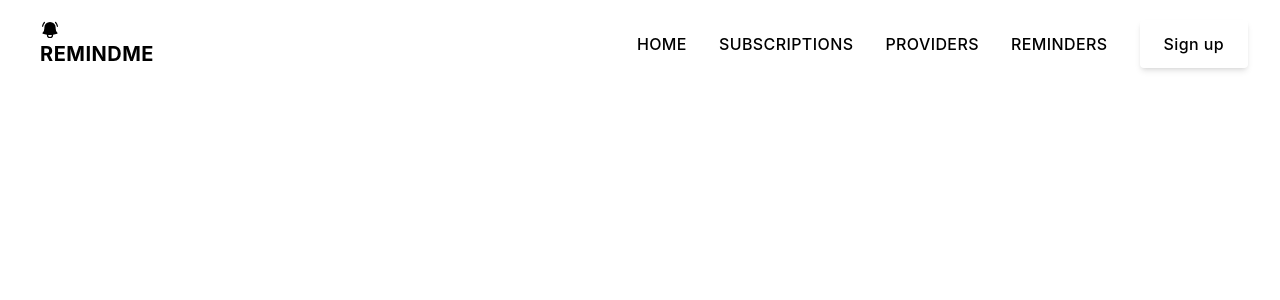
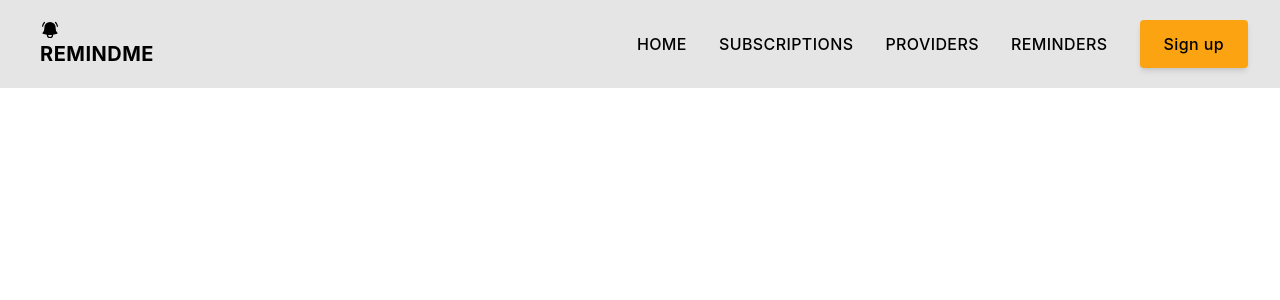
Before and after one commit to mnjoki21/phase-4-frontend, a React (Create React App) app: page / in a window 1280 px wide. Shown: the top 300 px of the page. Built offline with nearby package versions, Linux system fonts and the light colour scheme.

Commit message:
nav bar done

```diff
--- a/src/NavBar.js
+++ b/src/NavBar.js
@@ -7,7 +7,7 @@ function NavBar() {
 
     const [isMenuOpen, setIsMenuOpen] = useState(false);
   return (
-    <div class="px-4 py-5 mx-auto sm:max-w-xl md:max-w-full lg:max-w-screen-xl md:px-24 lg:px-8">
+    <div class="px-4 py-5 mx-auto sm:max-w-xl  bg-lightBlue md:max-w-full lg:max-w-screen-xl md:px-24 lg:px-8">
       <div class="relative flex items-center justify-between">
         <a
           href="/"
@@ -78,7 +78,7 @@ function NavBar() {
           <li>
             <a
               href="/"
-              class="inline-flex items-center justify-center h-12 px-6 font-medium tracking-wide text-white transition duration-200 rounded shadow-md bg-deep-purple-accent-400 hover:bg-deep-purple-accent-700 focus:shadow-outline focus:outline-none"
+              class=" bg-yellow inline-flex items-center justify-center h-12 px-6 font-medium tracking-wide text-white transition duration-200 rounded shadow-md bg-deep-purple-accent-400 hover:bg-deep-purple-accent-700 focus:shadow-outline focus:outline-none"
               aria-label="Sign up"
               title="Sign up"
             >
@@ -109,9 +109,9 @@ function NavBar() {
             </svg>
           </button>
           {isMenuOpen && (
-            <div class="absolute top-0 left-0 w-full">
-              <div class="p-5 bg-white border rounded shadow-sm">
-                <div class="flex items-center justify-between mb-4">
+            <div class="absolute top-0 left-0 w-full ">
+              <div class="p-5 bg-white border  rounded shadow-sm">
+                <div class="flex items-center  justify-between mb-4">
                   <div>
                     <a
                       href="/"
@@ -134,8 +134,8 @@ function NavBar() {
                         <rect x="14" y="1" width="7" height="6" />
                         <rect x="14" y="11" width="7" height="12" />
                       </svg> */}
-                      <span class="ml-2 text-xl font-bold tracking-wide text-gray-800 uppercase">
-                        <HiBellAlert /> REMIND ME
+                      <span class="ml-2 text-xl  font-bold tracking-wide text-gray-800 uppercase">
+                        {/* <HiBellAlert /> REMIND ME */}
                       </span>
                     </a>
                   </div>
@@ -199,8 +199,9 @@ function NavBar() {
                     </li>
                     <li>
                       <a
+
                         href="/"
-                        class="inline-flex items-center justify-center w-full h-12 px-6 font-medium tracking-wide text-white transition duration-200 rounded shadow-md bg-deep-purple-accent-400 hover:bg-deep-purple-accent-700 focus:shadow-outline focus:outline-none"
+                        class=" bg-yellow inline-flex items-center justify-center w-full h-12 px-6 font-medium tracking-wide text-white transition duration-200 rounded shadow-md bg-deep-purple-accent-400 hover:bg-deep-purple-accent-700 focus:shadow-outline focus:outline-none"
                         aria-label="Sign up"
                         title="Sign up"
                       >
--- a/tailwind.config.js
+++ b/tailwind.config.js
@@ -16,7 +16,7 @@ module.exports = {
       black: "#000000",
       navy: "#14213d",
       yellow: "#fca311",
-      lightBlue: "#fca311",
+      lightBlue: "#e5e5e5",
     },
   },
   plugins: [],
```
